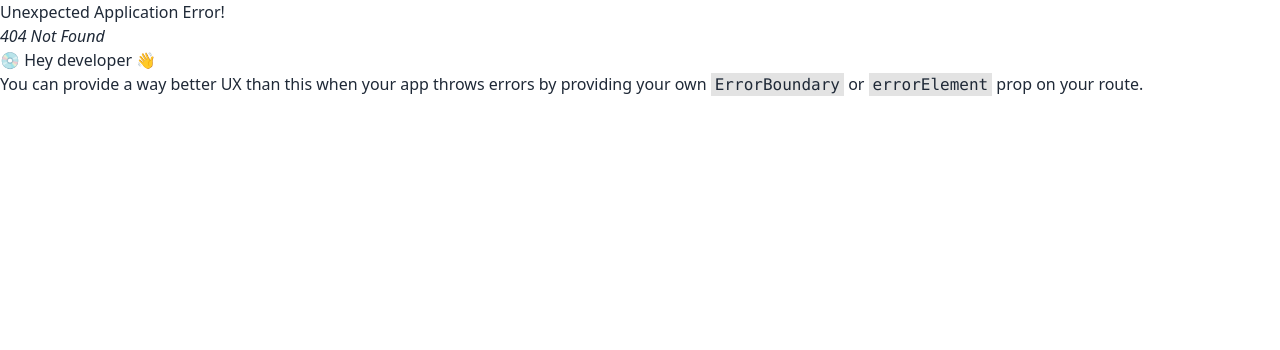
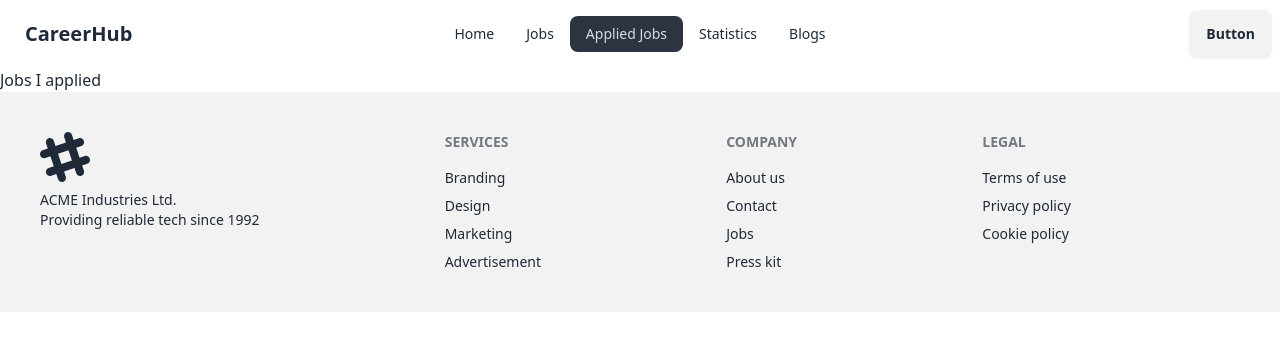
Before and after one commit to NoorTushar/career-hub-react, a React (Vite) app: page /applied in a window 1280 px wide. Before the commit this address had no page. Shown: the top 350 px of the page. Built offline with nearby package versions, Linux system fonts and the light colour scheme.

Commit message:
navbar, its components and error page routing completed

```diff
--- /dev/null
+++ b/src/components/AppliedJobs/AppliedJobs.jsx
@@ -0,0 +1,9 @@
+const AppliedJobs = () => {
+   return (
+      <div>
+         <h2>Jobs I applied</h2>
+      </div>
+   );
+};
+
+export default AppliedJobs;
--- /dev/null
+++ b/src/components/Blogs/Blogs.jsx
@@ -0,0 +1,9 @@
+const Blogs = () => {
+   return (
+      <div>
+         <h2>Blogs</h2>
+      </div>
+   );
+};
+
+export default Blogs;
--- /dev/null
+++ b/src/components/ErrorPage/ErrorPage.jsx
@@ -0,0 +1,14 @@
+import { Link } from "react-router-dom";
+
+const ErrorPage = () => {
+   return (
+      <div>
+         <h3>Error Page Not Found</h3>
+         <Link to={`/`}>
+            <button className="btn btn-secondary">Home Page</button>
+         </Link>
+      </div>
+   );
+};
+
+export default ErrorPage;
--- /dev/null
+++ b/src/components/Header/Header.jsx
@@ -0,0 +1,68 @@
+import { NavLink } from "react-router-dom";
+
+const Header = () => {
+   const links = (
+      <>
+         <li>
+            <NavLink to={`/`}>Home</NavLink>
+         </li>
+         <li>
+            <NavLink to={`/jobs`}>Jobs</NavLink>
+         </li>
+         <li>
+            <NavLink to={`/applied`}>Applied Jobs</NavLink>
+         </li>
+         <li>
+            <NavLink to={`/statistics`}>Statistics</NavLink>
+         </li>
+         <li>
+            <NavLink to={`/blogs`}>Blogs</NavLink>
+         </li>
+      </>
+   );
+   return (
+      <div>
+         <nav className="navbar bg-base-100">
+            <div className="navbar-start">
+               <div className="dropdown">
+                  <div
+                     tabIndex={0}
+                     role="button"
+                     className="btn btn-ghost lg:hidden"
+                  >
+                     <svg
+                        xmlns="http://www.w3.org/2000/svg"
+                        className="h-5 w-5"
+                        fill="none"
+                        viewBox="0 0 24 24"
+                        stroke="currentColor"
+                     >
+                        <path
+                           strokeLinecap="round"
+                           strokeLinejoin="round"
+                           strokeWidth="2"
+                           d="M4 6h16M4 12h8m-8 6h16"
+                        />
+                     </svg>
+                  </div>
+                  <ul
+                     tabIndex={0}
+                     className="menu menu-sm dropdown-content mt-3 z-[1] p-2 shadow bg-base-100 rounded-box w-52"
+                  >
+                     {links}
+                  </ul>
+               </div>
+               <a className="btn btn-ghost text-xl">CareerHub</a>
+            </div>
+            <div className="navbar-center hidden lg:flex">
+               <ul className="menu menu-horizontal px-1">{links}</ul>
+            </div>
+            <div className="navbar-end">
+               <a className="btn">Button</a>
+            </div>
+         </nav>
+      </div>
+   );
+};
+
+export default Header;
--- /dev/null
+++ b/src/components/Jobs/Jobs.jsx
@@ -0,0 +1,9 @@
+const Jobs = () => {
+   return (
+      <div>
+         <h3>Jobs</h3>
+      </div>
+   );
+};
+
+export default Jobs;
--- a/src/components/Root/Root.jsx
+++ b/src/components/Root/Root.jsx
@@ -1,9 +1,11 @@
 import { Outlet } from "react-router-dom";
 import Footer from "../Footer/Footer";
+import Header from "../Header/Header";
 
 const Root = () => {
    return (
       <div>
+         <Header></Header>
          <Outlet></Outlet>
          <Footer></Footer>
       </div>
--- a/src/main.jsx
+++ b/src/main.jsx
@@ -4,15 +4,27 @@ import "./index.css";
 import { createBrowserRouter, RouterProvider } from "react-router-dom";
 import Root from "./components/Root/Root";
 import Home from "./components/Home/Home";
+import AppliedJobs from "./components/AppliedJobs/AppliedJobs";
+import Blogs from "./components/Blogs/Blogs";
+import ErrorPage from "./components/ErrorPage/ErrorPage";
 
 const router = createBrowserRouter([
    {
       path: "/",
       element: <Root></Root>,
+      errorElement: <ErrorPage></ErrorPage>,
       children: [
          {
             path: "/",
             element: <Home></Home>,
+         },
+         {
+            path: "/applied",
+            element: <AppliedJobs></AppliedJobs>,
+         },
+         {
+            path: "/blogs",
+            element: <Blogs></Blogs>,
          },
       ],
    },
```
